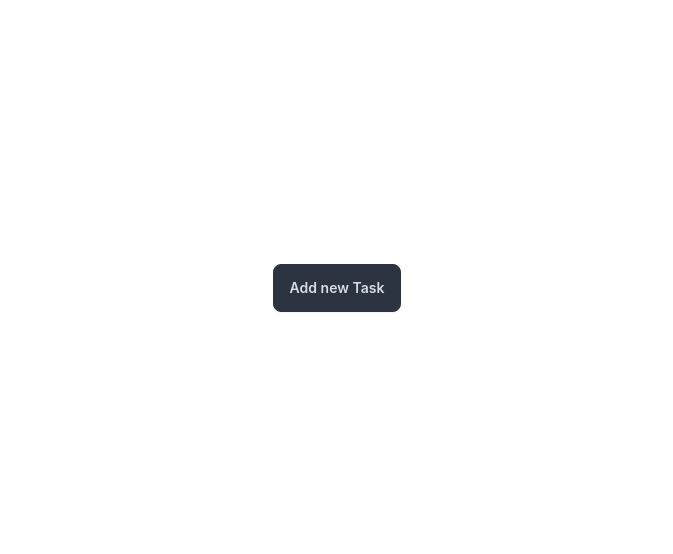
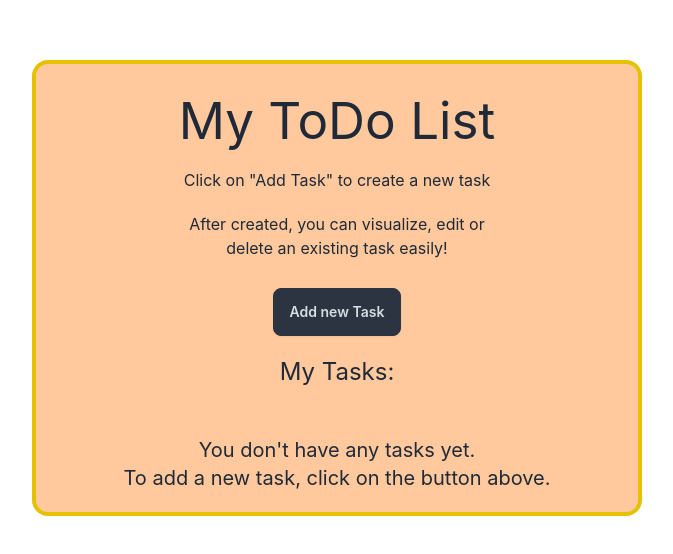
Before and after one commit to gonzalopedernera/ToDo, a React (Vite) app in the folder Peder_ToDo/: page / in a window 1280 px wide. Shown: the part 112-666 px from the top of the page, without its empty margins (303-976 px from the left). Built offline with nearby package versions, Linux system fonts and the light colour scheme.

Commit message:
Added Alert component for delete alert and edit alert

```diff
--- a/Peder_ToDo/src/components/Wrapper.jsx
+++ b/Peder_ToDo/src/components/Wrapper.jsx
@@ -1,11 +1,17 @@
-import EditForm from './EditForm';
 import Form from './Form'
 import TodoTask from './TodoTask'
 import { ModalProvider } from '../context/modal';
 import { useState } from 'react'
 import { v4 as uuidv4 } from 'uuid'
+import Alert from './Alert'
+import { useAlert } from '../context/alert'
 uuidv4();
 
+
+  let noTasks = `
+  You don't have any tasks yet.
+  To add a new task, click on the button above.
+  `;
   const Wrapper = () => {
     const [todos, setTodos] = useState([])
 
@@ -15,8 +21,7 @@ const Wrapper = () => {
         id: uuidv4(),
         name: task.name,
         description: task.description,
-        completed: false,
-        isEditing: false
+        completed: false
       }])
   }
 
@@ -26,42 +31,57 @@ const Wrapper = () => {
         todo.id === id ? {...todo, completed: !todo.completed} : todo
       )
     )
+    console.log('complete state changed')
   }
+  const { isAlertOpen, showAlert, hideAlert } = useAlert();
 
   const deleteTask = (id) => {
     setTodos(todos.filter((todo) => todo.id !== id))
-  }
-
-  const toggleEdit = (id) => {
-    setTodos(
-      todos.map((task) =>
-        task.id === id ? {...task, isEditing: !task.isEditing} : task
-      )
-    )
+    showAlert('deleteAlert');
+    hideAlert('deleteAlert');
   }
 
   const editTask = (task, id) => {
     setTodos(
       todos.map((todo) =>
-        todo.id === id ? {...todo, task, isEditing: !todo.isEditing} : todo
+        todo.id === id ? {...todo, name: task.name, description: task.description} : todo
       )
     )
   }
+
   return (
-      <div className="flex flex-col bg-white gap-5 p-5 justify-center items-center">
+    <div className='flex items-center justify-center'>
+      {
+      isAlertOpen('editAlert') ? (<Alert msg='Succesfully edited the task!' id='editAlert' />) : null}
+      {isAlertOpen('deleteAlert') ? (<Alert msg='Succesfully deleted the task!' id='deleteAlert' />) : null}
+      <div className="flex flex-col bgList gap-5 p-5 justify-center items-center rounded-2xl golden_border w-full text-gray-800">
+      <div className='flex flex-col  gap-5 px-5 py-2 w-2/3'>
+        <h1>My ToDo List</h1>
+        <h3>Click on "Add Task" to create a new task</h3>
+        <h3>After created, you can visualize, edit or delete an existing task easily!</h3>
+      </div>
       <div className="flex flex-row gap-5 justify-center items-center">
         <Form addTask={addTask}/>
       </div>
+      <h2 className='text-2xl'>My Tasks:</h2>
+      {todos.length === 0 ? (
+        <p className='flex justify-center items-center text-xl whitespace-pre-line break-words'>
+          {noTasks}
+        </p>
+      ) : (
+        <div className='flex flex-col m-5 gap-5'>
           {todos.map((task, index) => (
-          task.isEditing ? ( <EditForm editTask={editTask} task={task}/> ) :
-          ( <TodoTask
+            <TodoTask
               key={index}
               task={task}
               toggleComplete={toggleComplete}
               deleteTask={deleteTask}
-            toggleEdit={toggleEdit}/>
-            )
+              editTask={editTask}
+            />
           ))}
+        </div>
+      )}
+    </div>
   </div>
   )
 }
```
Lines whose indentation alone changed are shown as unchanged.
